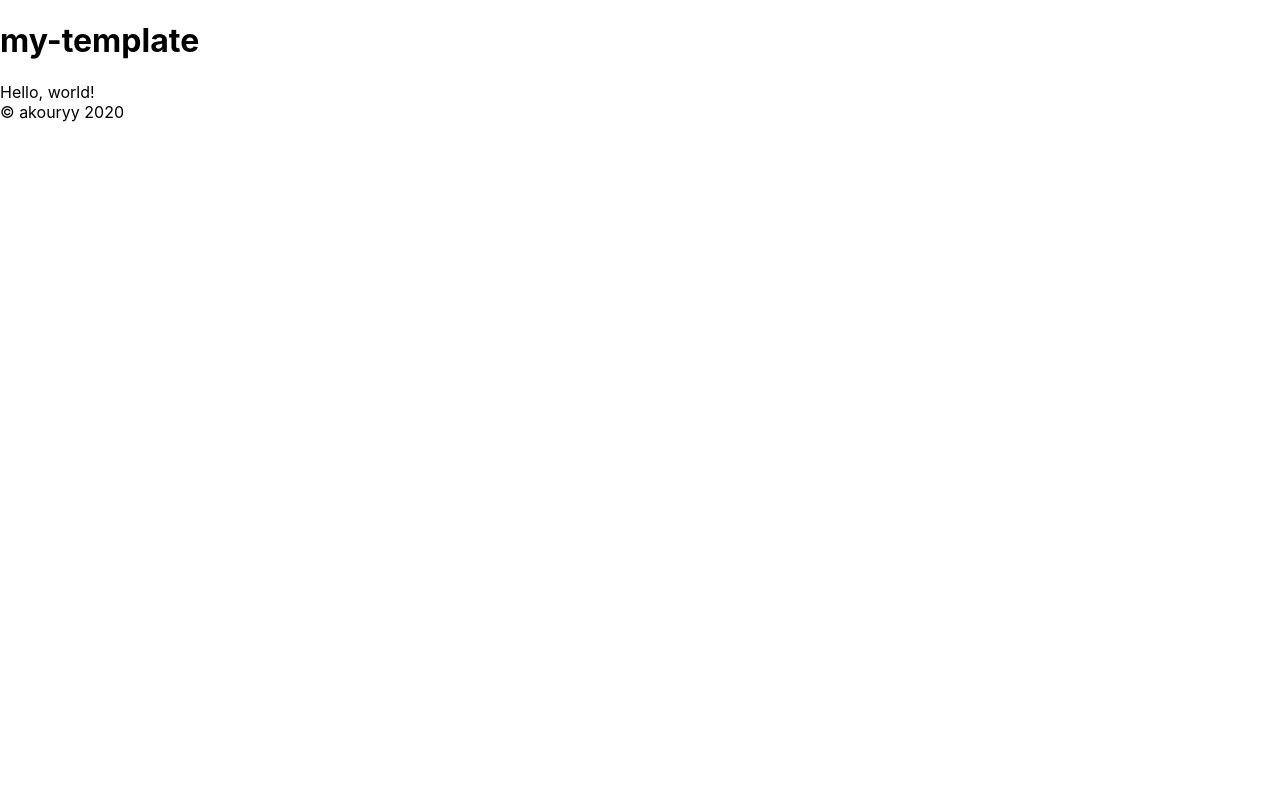
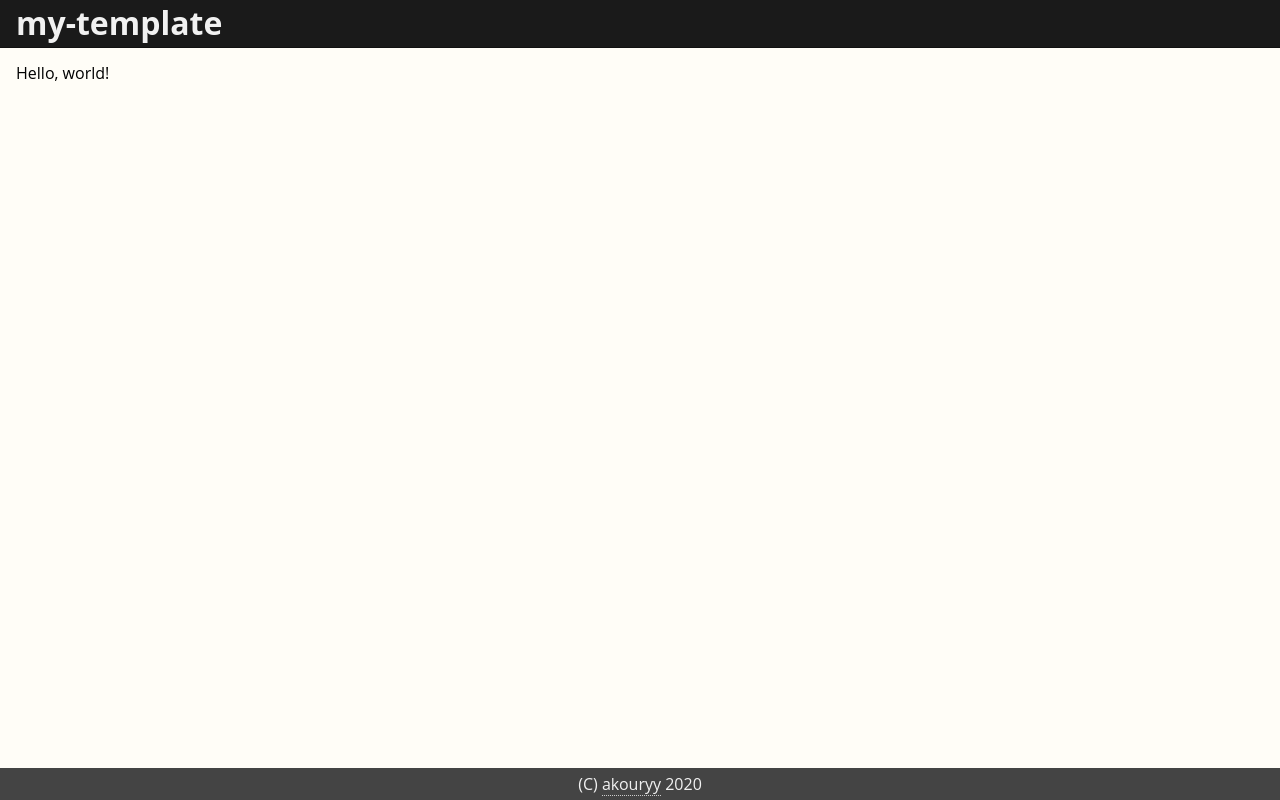
Before and after one commit to akouryy/next-template, a Next.js app: page / in a window 1280 px wide. Built offline with nearby package versions, Linux system fonts and the light colour scheme.

Commit message:
Add a stylesheet

```diff
--- /dev/null
+++ b/components/BasePage.tsx
@@ -0,0 +1,36 @@
+import Head from 'next/head'
+import React from 'react'
+
+interface P {
+  title?: string
+}
+
+const TitleBase = 'NextTemplate'
+
+export const BasePage: React.FC<P> = ({ children, title }) => {
+  return (
+    <div className='BasePage'>
+      <Head>
+        <title>{title ? `${title} - ${TitleBase}` : TitleBase}</title>
+      </Head>
+
+      <header className='BasePage-Header'>
+        <h1>my-template</h1>
+      </header>
+
+      <main className='BasePage-Main'>
+        {children}
+      </main>
+
+      <footer className='BasePage-Footer'>
+        <div className='BasePage-FooterCopyright'>
+          (C)
+          {' '}
+          <a href='https://akouryy.net'>akouryy</a>
+          {' '}
+          2020
+        </div>
+      </footer>
+    </div>
+  )
+}
--- a/package.json
+++ b/package.json
@@ -11,9 +11,11 @@
   "dependencies": {
     "@types/node": "^14.6.0",
     "@types/react": "^16.9.46",
+    "modern-normalize": "^1.0.0",
     "next": "9.5.2",
     "react": "16.13.1",
-    "react-dom": "16.13.1"
+    "react-dom": "16.13.1",
+    "sass": "^1.26.10"
   },
   "devDependencies": {
     "@typescript-eslint/eslint-plugin": "3",
--- a/pages/_app.tsx
+++ b/pages/_app.tsx
@@ -1,6 +1,7 @@
 import { AppProps } from 'next/app'
 import React from 'react'
-import '../styles/globals.css'
+import 'modern-normalize'
+import '../styles/all.sass'
 
 export default function MyApp({ Component, pageProps }: AppProps): JSX.Element {
   return <Component {...pageProps} />
--- a/pages/index.tsx
+++ b/pages/index.tsx
@@ -1,30 +1,12 @@
-import Head from 'next/head'
 import React from 'react'
+import { BasePage } from '../components/BasePage'
 import { NoChild } from '../lib/NoChild'
 
 const PageIndex: React.FC<NoChild> = () => {
   return (
-    <div>
-      <Head>
-        <title>my-template</title>
-      </Head>
-
-      <header>
-        <h1>my-template</h1>
-      </header>
-
-      <main>
-        Hello, world!
-      </main>
-
-      <footer>
-        &copy;
-        {' '}
-        <a href='https://akouryy.net'>akouryy</a>
-        {' '}
-        2020
-      </footer>
-    </div>
+    <BasePage>
+      Hello, world!
+    </BasePage>
   )
 }
 
--- /dev/null
+++ b/styles/all.sass
@@ -0,0 +1,38 @@
+html, body
+  background-color: #fffdf7
+  font-family: 'Open Sans', 'ヒラギノ丸ゴ ProN W4', 'Hiragino Maru Gothic ProN', 游ゴシック, YuGothic, 'Yu Gothic', メイリオ, Meiryo, sans-serif
+  margin: 0
+  padding: 0
+
+.BasePage
+  padding-top: 3rem
+
+  &-Header
+    align-items: center
+    background-color: #1a1a1a
+    border-bottom: #111 1px solid
+    color: #f1f1f1
+    display: flex
+    height: 3rem
+    overflow-y: hidden
+    padding: 0 1rem
+    position: fixed
+    top: 0
+    width: 100%
+
+  &-Main
+    padding: 1rem
+    min-height: calc(100vh - 5rem)
+
+  &-Footer
+    align-items: center
+    background-color: #444444
+    color: #f1f1f1
+    display: flex
+    justify-content: space-around
+    min-height: 2rem
+
+    a
+      border-bottom: 1px dotted #cccccc
+      color: inherit
+      text-decoration: none
--- a/styles/globals.css
+++ /dev/null
@@ -1,16 +0,0 @@
-html,
-body {
-  padding: 0;
-  margin: 0;
-  font-family: -apple-system, BlinkMacSystemFont, Segoe UI, Roboto, Oxygen,
-    Ubuntu, Cantarell, Fira Sans, Droid Sans, Helvetica Neue, sans-serif;
-}
-
-a {
-  color: inherit;
-  text-decoration: none;
-}
-
-* {
-  box-sizing: border-box;
-}
```
Also changed, not shown: styles/Home.module.css (deleted, +0 -123 lines), 2 other files (tests, documents, lock files or other folders).
